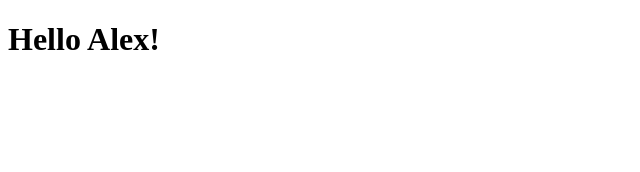
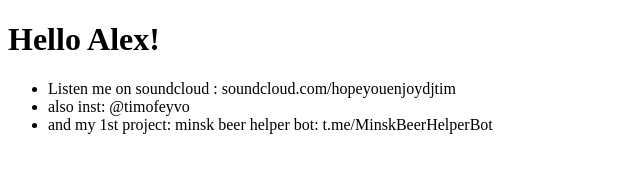
Before and after one commit to timvoytko/GitFlow, a plain HTML site: page index.html in a window 1280 px wide. Shown: the whole page, without its empty margins (0-640 px from the left). Drawn offline with Linux system fonts and the light colour scheme.

Commit message:
new2 djtim

```diff
--- a/index.html
+++ b/index.html
@@ -6,5 +6,10 @@
 </head>
 <body>
     <h1>Hello Alex!</h1>
+    <ul>
+  	<li>Listen me on soundcloud : soundcloud.com/hopeyouenjoydjtim</li>
+	<li>also inst: @timofeyvo</li>
+	<li> and my 1st project: minsk beer helper bot: t.me/MinskBeerHelperBot</li>
+    </ul>
 </body>
 </html>
```
